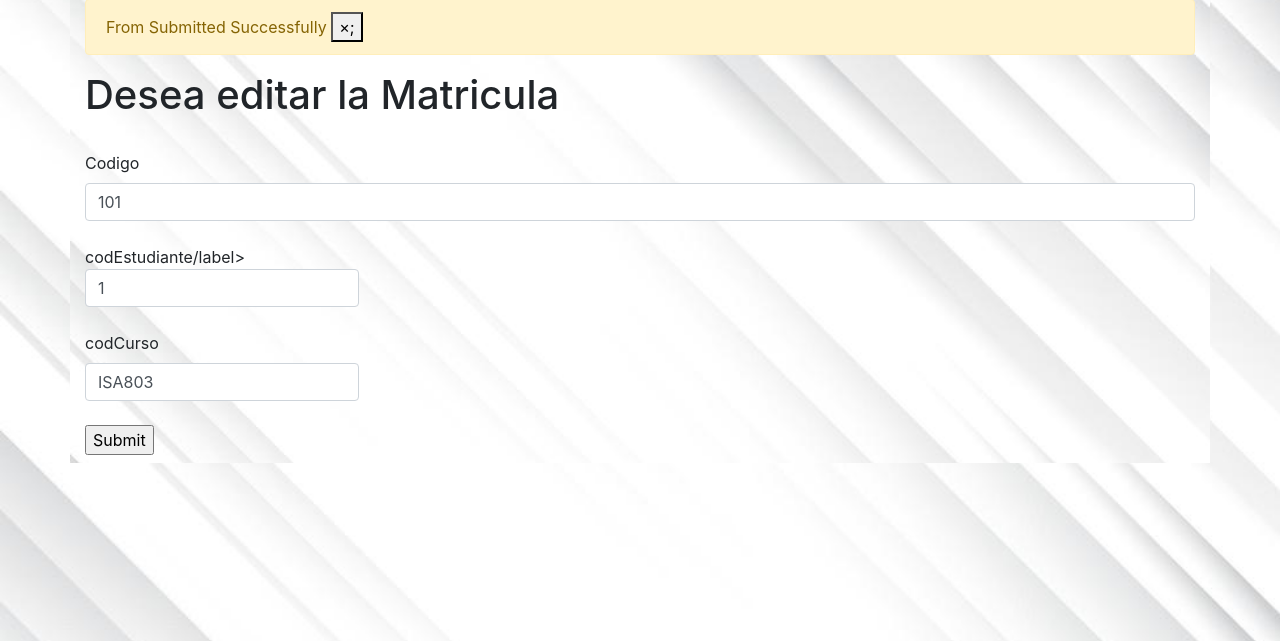
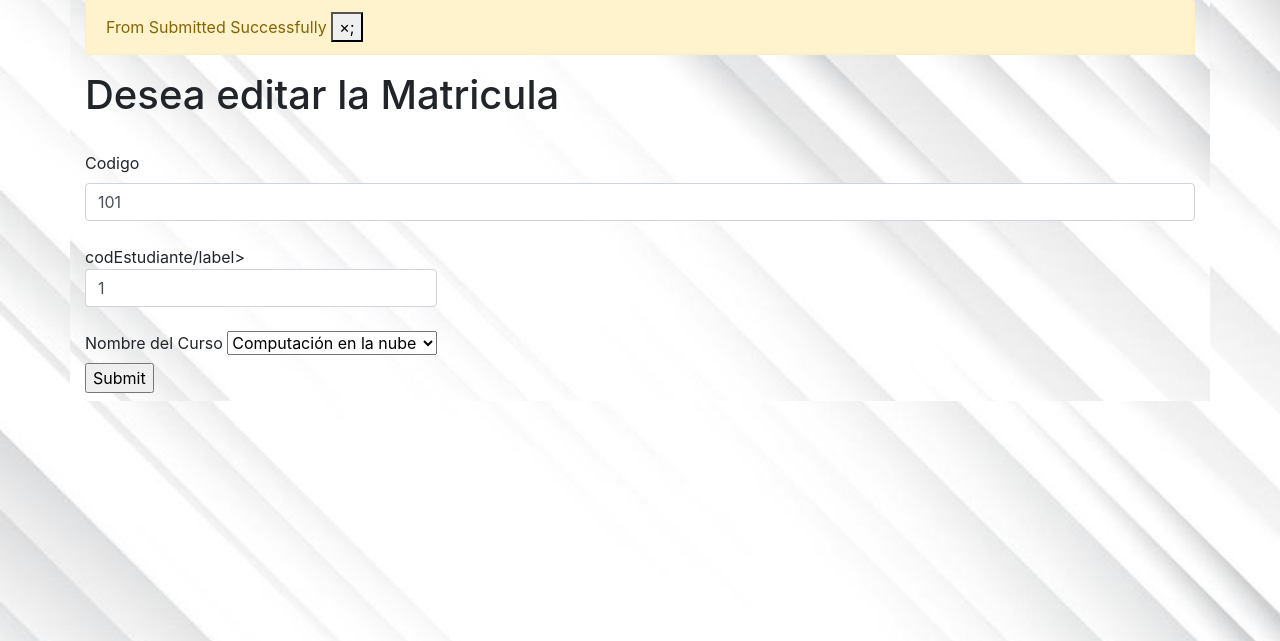
Before and after one commit to AlbertPF/Matricula_Nube, a Flask app: page /matricula_edit/101 in a window 1280 px wide. Shown: the part 81-722 px from the top of the page. Run offline with Flask 2, Linux system fonts and the light colour scheme; data comes from the database, SQL or seed files in the repository.

Commit message:
Actualizacion final del proyecto

```diff
--- a/index.py
+++ b/index.py
@@ -296,7 +296,6 @@
     codEscuela = StringField("Código de Escuela", validators=[DataRequired()])
     submit = SubmitField('Submit')
 
-
 @app.route('/estudiante/add', methods=['GET','POST'])
 def add_estudiante():
     nombres=None
@@ -315,15 +314,14 @@
         form.codEscuela.data=''
         flash("From Submitted Successfully")
     our_estudiante = Estudiante.query.order_by(Estudiante.nombres)
+    escu=Escuela.query.order_by(Escuela.codigo)
 
     return render_template('add_estudiante.html',
     nombres=nombres,
     form=form,
-    our_estudiante = our_estudiante)
+    our_estudiante = our_estudiante, escu=escu)
 
 
-#jakc
-#===========Upadate Escuela===============
 @app.route('/estudiante_edit/<id>',methods=['GET','POST'])
 def update_estudiante(id):
     est=Estudiante.query.get(id)
@@ -347,8 +345,66 @@
     form.codEscuela.data=''
     flash("From Submitted Successfully")
     our_estudiante=Estudiante.query.order_by(Estudiante.nombres)
+    escu=Escuela.query.order_by(Escuela.codigo)
+    escuel=Escuela.query.get(est.codEscuela)
 
-    return render_template('edit_estudiante.html',est=est,form=form,nombres=nombres,our_estudiante=our_estudiante)
+    return render_template('edit_estudiante.html',est=est,form=form,nombres=nombres,our_estudiante=our_estudiante,escu=escu,escuel=escuel)
+
+
+# @app.route('/estudiante/add', methods=['GET','POST'])
+# def add_estudiante():
+#     nombres=None
+#     form=EstudianteForm()
+#     #validate form
+#     if form.validate_on_submit():
+#         escuela = Estudiante(DNI=form.DNI.data, apellidos = form.apellidos.data, nombres = form.nombres.data, feNacimiento = form.feNacimiento.data, sexo = form.sexo.data, codEscuela = form.codEscuela.data )
+#         db.session.add(escuela)
+#         db.session.commit()
+#         nombres=form.nombres.data
+#         form.DNI.data=''
+#         form.apellidos.data=''
+#         form.nombres.data=''
+#         form.feNacimiento.data=''
+#         form.sexo.data=''
+#         form.codEscuela.data=''
+#         flash("From Submitted Successfully")
+#     our_estudiante = Estudiante.query.order_by(Estudiante.nombres)
+
+#     return render_template('add_estudiante.html',
+#     nombres=nombres,
+#     form=form,
+#     our_estudiante = our_estudiante)
+
+
+
+
+#jakc
+#===========Upadate Escuela===============
+# @app.route('/estudiante_edit/<id>',methods=['GET','POST'])
+# def update_estudiante(id):
+#     est=Estudiante.query.get(id)
+#     form=EstudianteForm()
+#     if form.validate_on_submit():
+#         est.DNI=form.DNI.data
+#         est.apellidos=form.apellidos.data
+#         est.nombres=form.nombres.data
+#         est.feNacimiento=form.feNacimiento.data
+#         est.sexo=form.sexo.data
+#         est.codEscuela=form.codEscuela.data
+
+#         db.session.commit()
+
+#     nombres=form.nombres.data
+#     form.DNI.data=''
+#     form.apellidos.data=''
+#     form.nombres.data=''
+#     form.feNacimiento.data=''
+#     form.sexo.data=''
+#     form.codEscuela.data=''
+#     flash("From Submitted Successfully")
+#     our_estudiante=Estudiante.query.order_by(Estudiante.nombres)
+
+#     return render_template('edit_estudiante.html',est=est,form=form,nombres=nombres,our_estudiante=our_estudiante)
 
 @app.route('/delete_estudiante/<id>')
 def delete_estudiante(id):
@@ -368,6 +424,7 @@
 
 #matricula1= Matricula(codigo='001', codEstudiante='1',codCurso="ISA803")
 
+
 @app.route('/matricula/add', methods=['GET','POST'])
 def add_matricula():
     codEstudiante=None
@@ -383,15 +440,13 @@
         form.codCurso.data=''
         flash("From Submitted Successfully")
     our_matricula = Matricula.query.order_by(Matricula.codEstudiante)
+    cur=Curso.query.order_by(Curso.codigo)
 
     return render_template('add_matricula.html',
     codEstudiante=codEstudiante,
     form=form,
-    our_matricula= our_matricula)
+    our_matricula= our_matricula,cur=cur)
 
-
-#jakc
-#Upadate User
 @app.route('/matricula_edit/<codigo>',methods=['GET','POST'])
 def update_matricula(codigo):
     mat=Matricula.query.get(codigo)
@@ -409,8 +464,54 @@
     form.codCurso.data=''
     flash("From Submitted Successfully")
     our_matricula=Matricula.query.order_by(Matricula.codEstudiante)
+    cur=Curso.query.order_by(Curso.codigo)
+    curs=Curso.query.get(mat.codCurso)
+    return render_template('edit_matricula.html',mat=mat,form=form,codEstudiante=codEstudiante,our_matricula=our_matricula,cur=cur,curs=curs)
 
-    return render_template('edit_matricula.html',mat=mat,form=form,codEstudiante=codEstudiante,our_matricula=our_matricula)
+
+# @app.route('/matricula/add', methods=['GET','POST'])
+# def add_matricula():
+#     codEstudiante=None
+#     form=MatriculaForm()
+#     #validate form
+#     if form.validate_on_submit():
+#         matricula = Matricula(codigo=form.codigo.data, codEstudiante = form.codEstudiante.data, codCurso = form.codCurso.data)
+#         db.session.add(matricula)
+#         db.session.commit()
+#         codEstudiante=form.codEstudiante.data
+#         form.codigo.data=''
+#         form.codEstudiante.data=''
+#         form.codCurso.data=''
+#         flash("From Submitted Successfully")
+#     our_matricula = Matricula.query.order_by(Matricula.codEstudiante)
+
+#     return render_template('add_matricula.html',
+#     codEstudiante=codEstudiante,
+#     form=form,
+#     our_matricula= our_matricula)
+
+
+#jakc
+#Upadate User
+# @app.route('/matricula_edit/<codigo>',methods=['GET','POST'])
+# def update_matricula(codigo):
+#     mat=Matricula.query.get(codigo)
+#     form=MatriculaForm()
+#     if form.validate_on_submit():
+#         mat.codigo=form.codigo.data
+#         mat.codEstudiante=form.codEstudiante.data
+#         mat.codCurso=form.codCurso.data
+
+#         db.session.commit()
+
+#     codEstudiante=form.codEstudiante.data
+#     form.codigo.data=''
+#     form.codEstudiante.data=''
+#     form.codCurso.data=''
+#     flash("From Submitted Successfully")
+#     our_matricula=Matricula.query.order_by(Matricula.codEstudiante)
+
+#     return render_template('edit_matricula.html',mat=mat,form=form,codEstudiante=codEstudiante,our_matricula=our_matricula)
 
 @app.route('/delete_matricula/<codigo>')
 def delete_matricula(codigo):
--- a/templates/edit_matricula.html
+++ b/templates/edit_matricula.html
@@ -52,8 +52,15 @@
             <label for="exampleFormControlInput1" class="form-label">codEstudiante/label>
             <input type="text" class="form-control" name="codEstudiante" value="{{mat.codEstudiante}}" required>
             <br>
-            <label for="exampleFormControlTextarea1" class="form-label">codCurso</label>
-            <input type="text" class="form-control" name="codCurso" value="{{mat.codCurso}}" required>
+            <label for="exampleFormControlTextarea1" class="form-label">Nombre del Curso</label>
+            <select class="form-select" name="codCurso" aaria-label=".form-select-lg example" required>
+              <option selecetd value="{{curs.codigo}}">{{curs.nombre}}</option>
+              {% for curso in cur %}
+                <option value="{{curso.codigo}}">{{curso.nombre}}</option>
+
+              {% endfor %}
+            </select>
+            <!-- <input type="text" class="form-control" name="codCurso" value="{{mat.codCurso}}" required> -->
             <br/>
             {{ form.submit() }}
 
```
Also changed, not shown: templates/add_estudiante.html (+7 -1 lines), templates/add_matricula.html (+8 -1 lines), templates/edit_estudiante.html (+8 -1 lines).
